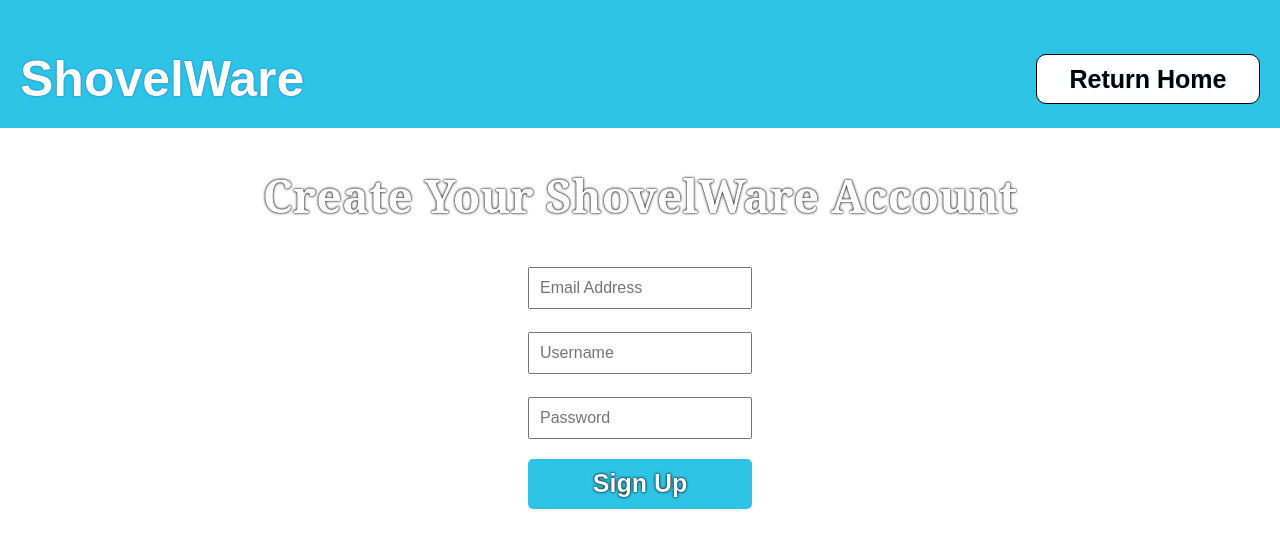
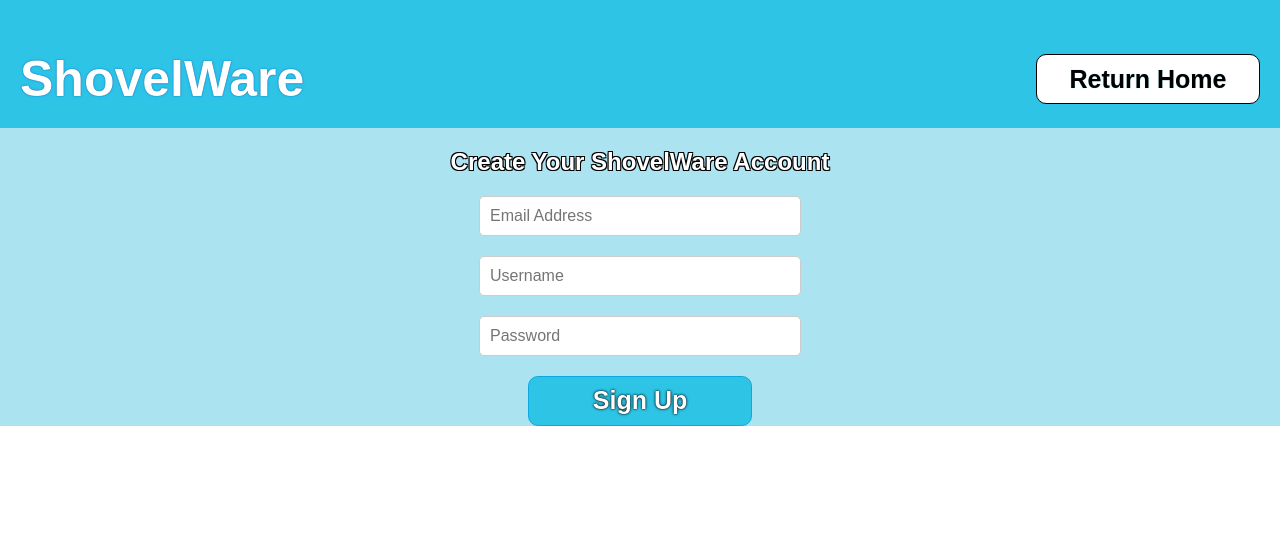
Before and after one commit to eddieh310/Shovelware, a React (Create React App) app in the folder frontend/shovelware-webfrontend/: page /#/home_page in a window 1280 px wide. Shown: the top 548 px of the page. Built offline with nearby package versions, Linux system fonts and the light colour scheme.

Commit message:
Improved UI, added post request functionalities and page redirects to sign up confirmation. #20

```diff
--- a/frontend/shovelware-webfrontend/package.json
+++ b/frontend/shovelware-webfrontend/package.json
@@ -1,5 +1,6 @@
 {
   "name": "shovelware-webfrontend",
+  "homepage": "https://www-student.cse.buffalo.edu/CSE442-542/2024-Spring/cse-442ae/",
   "version": "0.1.0",
   "private": true,
   "dependencies": {
@@ -8,7 +9,8 @@
     "@testing-library/user-event": "^13.5.0",
     "react": "^18.2.0",
     "react-dom": "^18.2.0",
-    "react-scripts": "5.0.1",
+    "react-router-dom": "^6.22.1",
+    "react-scripts": "^5.0.1",
     "web-vitals": "^2.1.4"
   },
   "scripts": {
--- a/frontend/shovelware-webfrontend/src/App.css
+++ b/frontend/shovelware-webfrontend/src/App.css
@@ -1,94 +1,3 @@
-/* .App {
-  text-align: center;
-}
-
-h#ShovelWare{
-  color:white;
-  font-family: "Serif";
-  font-size: 40px;
-  padding-top: 20px;
-  padding-right: 1050px;
-  text-shadow: 0 0 3px #FF0000, 0 0 5px #05bef7;
-}
-
-button#return_home{
-  color:white;
-  font-family: "Serif";
-  font-size: 20px;
-  position: absolute;
-  padding-top: 10px;
-  padding-bottom: 10px;
-  nav-down: 15px;
-  right: 1px;
-  height: 40px;
-  width: 150px;
-  text-shadow: 0 0 3px #38dab9, 0 0 5px #05bef7;
-}
-.page_container{
-  max-height: 100%;
-  max-width: 100%;
-  position:absolute;
-}
-
-.header_container {
-  position:relative;
-  border-color: black;
-  border-style: groove;
-  min-width: 100%;
-  height:50px;
-  background-color:#61dafb
-}
-
-.Header {
-  border: black;
-  border-style: solid;
-  background-color: #89cff0;
-  color: white;
-} */
-
-.content-container {
-  color:white;
-  font-family: "Serif";
-  font-size: 30px;
-  text-align:center;
-  text-shadow: 0 0 3px #000000, 0 0 1px #000000;
-}
-
-.content-container .input-container {
-  margin-bottom: 20px;
-  border-radius: 40px;
-  border-style: solid;
-  border: black;
-}
-
-.content-container .Signup_Button {
-  border-radius: 5px;
-  height: 50px;
-  width: 224px;
-  border-radius: 10x;
-  border-style: solid;
-  border: rgb(14, 168, 224);
-  font-size: 25px;
-  font-family: Arial;
-  margin: 0;
-  text-shadow: 0 0 3px #000000, 0 0 1px #000000;
-  font-family: Arial;
-  background-color: #2dc4e6; /* Change background color */
-  color: #fff;
-  cursor:pointer;
-  font-weight: bold;
-}
-
-.content-container .input-container input[type="text"] {
-  padding: 10px;
-  font-size: 16px;
-  width: 200px;
-}
-
-.App-logo {
-  height: 40vmin;
-  pointer-events: none;
-}
 
 @media (prefers-reduced-motion: no-preference) {
   .App-logo {
--- a/frontend/shovelware-webfrontend/src/App.js
+++ b/frontend/shovelware-webfrontend/src/App.js
@@ -1,66 +1,31 @@
 // App.js
 
-import React, {useState} from 'react';
-import Header from './parts/header_bar.js';
-import './App.css'; // Import global styles if needed
+import React, { useEffect } from 'react';
+import { HashRouter as Router, Route, Routes, Navigate } from 'react-router-dom';
+import SuccessPage from './Pages/SuccessPage.js';
+import Home_Page from './Pages/Home_Page.js';
 
-import {
-  handleEmailChange,
-  handleUsernameChange,
-  handlePasswordChange,
-  handleSubmit,
-} from './sign_up_management.js'; // Adjust the path based on your project structure
+// Routing/Directories Handler
+function App() {
+  return (
+    <Routes>
+      {/* Default route, render the component for '/' */}
+      <Route
+        path="/"
+        element={
+          <>
+            <Navigate to="/home_page" />
+            {/* Other components can go here if needed */}
+          </>
+        }
+      />
 
-const App = () => {
-  const [email, setEmail] = useState('');
-  const [username, setUsername] = useState('');
-  const [password, setPassword] = useState('');
-  return (
-    <div>
-      <Header offset={50} />
-      <div className="content-container">
-        <h2 id = "SignUpTitle">Create Your ShovelWare Account</h2>
-        <head>
-          <meta charset="UTF-8"></meta>
-          <meta name="viewport" content="width=device-width, initial-scale=1.0"></meta>
-          <title>Inputable Textbox</title>
-        </head>
-        <body>
-
-        <div className="input-container">
-        <input
-          type="text"
-          id="Email_Input"
-          placeholder="Email Address"
-          value={email}
-          onChange={(e) => handleEmailChange(e, setEmail)}
-        />
-      </div>
-
-      <div className="input-container">
-        <input
-          type="text"
-          id="Username_Input"
-          placeholder="Username"
-          value={username}
-          onChange={(e) => handleUsernameChange(e, setUsername)}
-        />
-      </div>
-
-      <div className="input-container">
-        <input
-          type="text"
-          id="Password_Input"
-          placeholder="Password"
-          value={password}
-          onChange={(e) => handlePasswordChange(e, setPassword)}
-        />
-      </div>
-        <button onClick={() => handleSubmit(email, username, password)} className="Signup_Button">Sign Up</button>
-        </body>
-        </div>
-      </div>
+      {/* Other routes */}
+      <Route exact path="/" component={<Home_Page />} />
+      <Route path="/home_page" element={<Home_Page />} />
+      <Route path="/success_sign_up" element={<SuccessPage />} />
+    </Routes>
   );
-};
+}
 
 export default App;
--- /dev/null
+++ b/frontend/shovelware-webfrontend/src/Pages/Home_Page.css
@@ -0,0 +1,65 @@
+/* General styles for the top container */
+.topcontainer {
+    background-color: #ace3f0;
+
+  }
+
+  /* Styles for the content container */
+  .content-container {
+    color: #333; /* Text color */
+    font-family: "Arial", sans-serif;
+    font-size: 20px;
+    text-align: center;
+  }
+
+  /* Styles for the sign-up title header */
+  #SignUpTitle {
+    text-shadow: -1px -1px 0 #000, 1px -1px 0 #000, -1px 1px 0 #000, 1px 1px 0 #000;
+    color: #ffffff;
+    font-size: 24px;
+    margin-bottom: 20px;
+  }
+
+  /* Styles for the input container */
+  .input-container {
+    margin-bottom: 20px;
+  }
+
+  .input-container:hover {
+    background-color: #a0e3f2;
+    color: blue;
+  }
+
+  /* Styles for the input fields */
+  .input-container input[type="text"] {
+    padding: 10px;
+    font-size: 16px;
+    width: 300px;
+    border: 1px solid #ccc; /* Border color */
+    border-radius: 5px;
+  }
+
+  /* Styles for the sign-up button */
+  .Signup_Button {
+    height: 50px;
+    width: 224px;
+    border-radius: 10px; /* Fix typo: "10x" to "10px" */
+    border-style: solid;
+    border-width: 1px; /* Specify border width */
+    border-color: rgb(14, 168, 224);
+    font-size: 25px;
+    font-family: Arial;
+    margin: 0;
+    text-shadow: 0 0 3px #000000, 0 0 1px #000000;
+    font-family: Arial;
+    background-color: #2dc4e6;
+    color: #fff;
+    cursor: pointer;
+    font-weight: bold;
+  }
+
+  .Signup_Button:hover {
+    background-color: #1361df; /* Darker shade on hover */
+
+
+  }
--- /dev/null
+++ b/frontend/shovelware-webfrontend/src/Pages/Home_Page.js
@@ -0,0 +1,87 @@
+
+import React, {useState} from 'react';
+import Header from '../parts/header_bar.js';
+import { HashRouter as Router, Route, Switch, Link} from 'react-router-dom';
+import '../App.js';
+import SuccessPage from './SuccessPage.js'
+import { useNavigate } from 'react-router-dom';
+import './Home_Page.css';
+
+import {
+    handleEmailChange,
+    handleUsernameChange,
+    handlePasswordChange,
+    handleSubmit,
+  } from '../sign_up_management.js';
+
+  const Home_Page = () => {
+    const navigate = useNavigate();
+    const [email, setEmail] = useState('');
+    const [username, setUsername] = useState('');
+    const [password, setPassword] = useState('');
+
+    const handleSignUp = () => {
+        // Handle form submission logic
+        handleSubmit(email, username, password);
+        // Navigate to '/success_sign_up' after handling form submission
+        console.log("redirecting to success page");
+        navigate('/success_sign_up');
+      };
+    return (
+        <div className = "topcontainer">
+        <Header offset={50} />
+        <div className="content-container">
+            {/* Sign up title header  */}
+            <h2 id = "SignUpTitle">Create Your ShovelWare Account</h2>
+            <head>
+            <meta charset="UTF-8"></meta>
+            <meta name="viewport" content="width=device-width, initial-scale=1.0"></meta>
+            <title>Inputable Textbox</title>
+            </head>
+            <body>
+
+            {/* Email Container  */}
+            <div className="input-container">
+            <input
+            type="text"
+            id="Email_Input"
+            placeholder="Email Address"
+            value={email}
+            onChange={(e) => handleEmailChange(e, setEmail)}
+            />
+        </div>
+
+        {/* Username Container  */}
+        <div className="input-container">
+            <input
+            type="text"
+            id="Username_Input"
+            placeholder="Username"
+            value={username}
+            onChange={(e) => handleUsernameChange(e, setUsername)}
+            />
+        </div>
+
+
+        {/* Password Container  */}
+        <div className="input-container">
+            <input
+            type="text"
+            id="Password_Input"
+            placeholder="Password"
+            value={password}
+            onChange={(e) => handlePasswordChange(e, setPassword)}
+            />
+        </div>
+            <button onClick={handleSignUp} className="Signup_Button">Sign Up</button>
+            </body>
+            </div>
+
+            {/* Password Container  */}
+            {/*Changes Were Made*/}
+        </div>
+
+    )
+}
+
+export default Home_Page
--- /dev/null
+++ b/frontend/shovelware-webfrontend/src/Pages/SuccessPage.css
@@ -0,0 +1,17 @@
+.SuccessfulSignUp{
+    color: #333; /* Text color */
+    font-family: "Arial", sans-serif;
+
+    font-size: 20px;
+    text-align: center;
+}
+
+.SuccessfulSignUp-SuccessHeader {
+    color: green;
+    font-size: 24px;
+  }
+
+#SuccessMessage {
+    color: #333;
+    font-size: 16px;
+}
--- /dev/null
+++ b/frontend/shovelware-webfrontend/src/Pages/SuccessPage.js
@@ -0,0 +1,16 @@
+
+// Rename your file from success_page.js to SuccessPage.js
+
+// SuccessPage.js
+import React from 'react';
+
+const SuccessPage = () => {
+  return (
+    <div className = "SuccessfulSignUp" style={{ textAlign: 'center', padding: '20px' }}>
+      <h1 id = "SuccessHeader">Sign Up Successful</h1>
+      <p id = "SuccessMessage">Congratulations! Your sign-up was successful.</p>
+    </div>
+  );
+};
+
+export default SuccessPage;
--- a/frontend/shovelware-webfrontend/src/index.js
+++ b/frontend/shovelware-webfrontend/src/index.js
@@ -3,11 +3,14 @@ import ReactDOM from 'react-dom/client';
 import './index.css';
 import App from './App';
 import reportWebVitals from './reportWebVitals';
+import { HashRouter as Router, Route, Switch, Link} from 'react-router-dom';
 
 const root = ReactDOM.createRoot(document.getElementById('root'));
 root.render(
   <React.StrictMode>
-    <App />
+    <Router>
+      <App />
+    </Router>
   </React.StrictMode>
 );
 
--- a/frontend/shovelware-webfrontend/src/sign_up_management.js
+++ b/frontend/shovelware-webfrontend/src/sign_up_management.js
@@ -12,10 +12,39 @@ export const handleEmailChange = (e, setEmail) => {
     setPassword(e.target.value);
   };
 
+  //Make something happen when the user presses submit sign up.
   export const handleSubmit = (email, username, password) => {
     console.log('Email:', email);
     console.log('Username:', username);
     console.log('Password:', password);
 
-    // You can also make API requests or other actions here
+
+
+    // Make post request to PHP backend
+    let data_to_send = {'username': username, 'password': password, 'email': email};
+    const JSON_String = JSON.stringify(data_to_send);
+
+    // Make a POST request to the PHP backend
+    fetch('https://www-student.cse.buffalo.edu/CSE442-542/2024-Spring/cse-442ae/backend/server/registration.php', {
+      method: 'POST',
+      headers: {
+        'Content-Type': 'application/json', // Match with backend Content-Type
+        // 'Access-Control-Allow-Origin': '*', // Not necessary in the frontend
+        // 'Access-Control-Allow-Methods': 'POST', // Not necessary in the frontend
+        // 'Access-Control-Allow-Headers': 'Content-Type', // Match with backend Access-Control-Allow-Headers
+      },
+      body: JSON_String
+    })
+      // .then(response => {
+      //   // Check if the response is successful (status code 2xx)
+      //   if (!response.ok) {
+      //     throw new Error(`HTTP error! Status: ${response.status}`);
+      //   }
+      //   return response.json(); // Parse the response as JSON
+      // })
+      // .then(data => {
+      //   // Handle the response from the PHP backend
+      //   console.log(data);
+      // })
+
   };
--- /dev/null
+++ b/frontend/shovelware-webfrontend/src/useNavigateUtil.js
@@ -0,0 +1,6 @@
+
+import { useNavigate } from 'react-router-dom';
+
+export const useNavigation = () => {
+  return useNavigate();
+};
```
Also changed, not shown: 1 other file (tests, documents, lock files or other folders).
